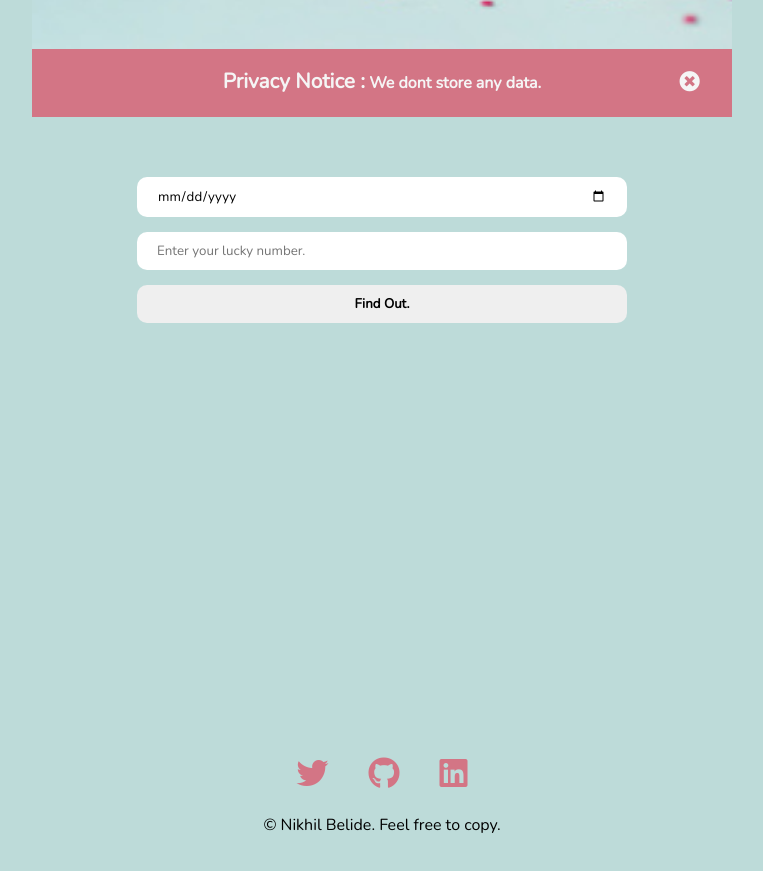
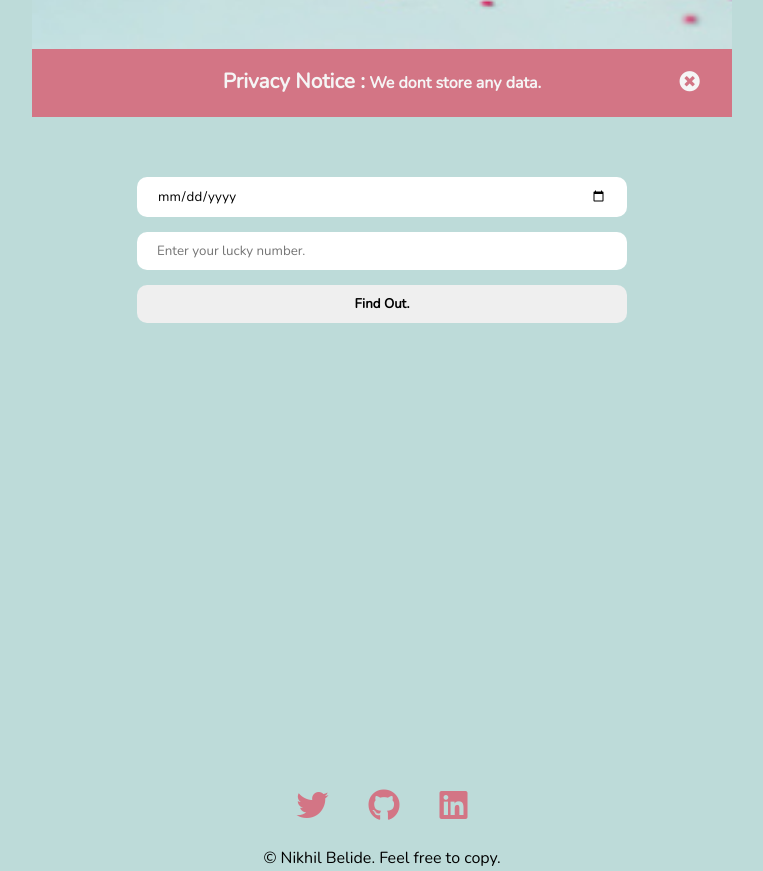
Before and after one commit to BelideNikhil/LuckyBirthday, a plain HTML site: page index.html in a window 1280 px wide. Shown: the part 751-1622 px from the top of the page, without its empty margins (258-1021 px from the left). Before the commit the page ends 1600 px from the top, so only its background shows below. Drawn offline with nearby package versions, Linux system fonts and the light colour scheme.

Commit message:
fix-footer-three

```diff
--- a/style.css
+++ b/style.css
@@ -16,8 +16,6 @@ body{
     line-height: 1.6rem;
     text-align: center;
     background: rgb(154 201 198 / 65%);
-    position: relative;
-    height: max-content;
 }
 ul{
     list-style: none;
@@ -59,7 +57,7 @@ header h2{
     width: 200px;
 }
 #hero{
-    height: 100vh;
+    min-height: 90vh;
 }
 .container .input_data{
     margin: auto;
@@ -119,7 +117,6 @@ header h2{
 footer{
     margin: auto;
     width: 100%;
-    position: absolute;
     bottom: 10px;
     left: 0;
 }
```
